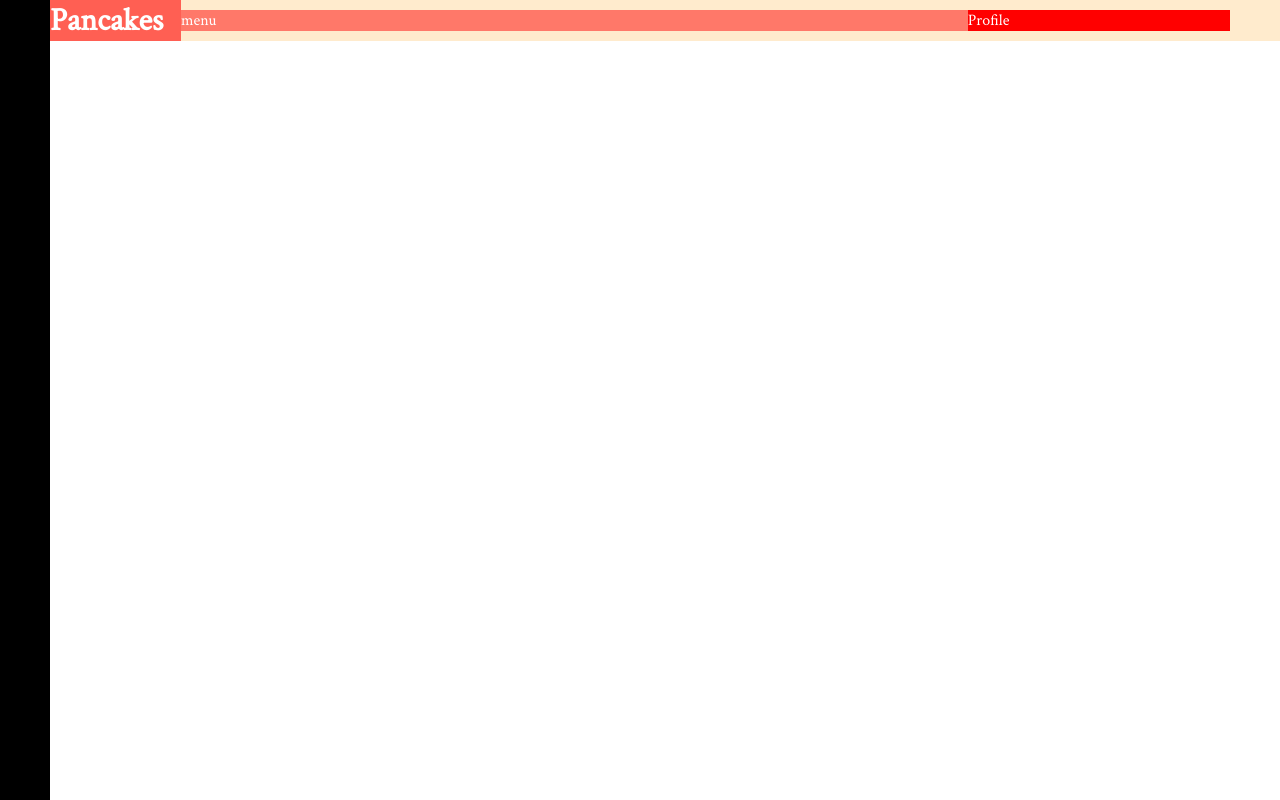
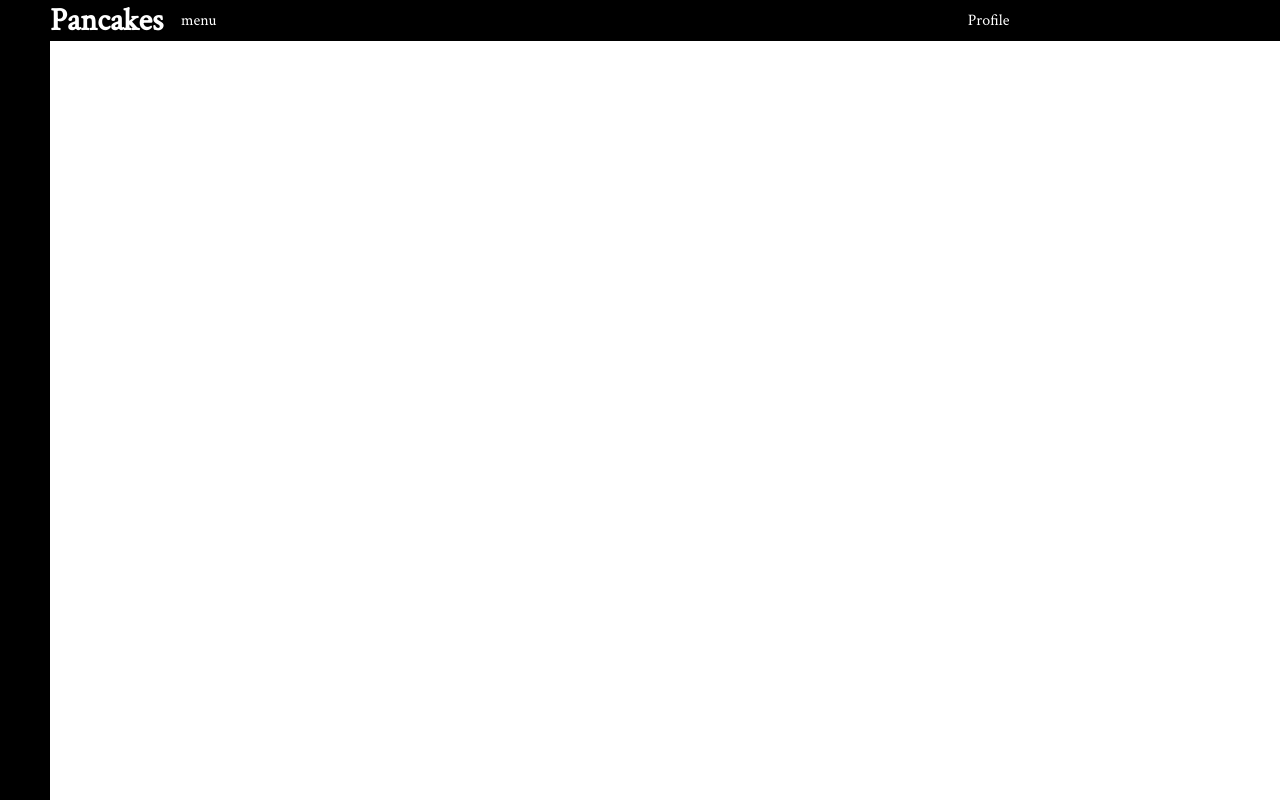
Before and after one commit to tapOnBoss/movieSite, a plain HTML site: page app/moviesite.html in a window 1280 px wide. Drawn offline with Linux system fonts and the light colour scheme.

Commit message:
Update style.css
Changed color from navbar red to black, text color from black to white in the navbar.

```diff
--- a/styles/style.css
+++ b/styles/style.css
@@ -13,25 +13,22 @@ body{
 .navbar-container{
     display: flex;
     align-items: center;
-    background-color: blanchedalmond;
+    background-color: black;
+    color: white;
     padding: 0 50px;
     height: 100%;
-    color: white;
 }
 .logo-container{
     flex: 1;
-    background-color: rgba(255, 0, 0, 0.592);
 }
 .logo{
     font-family: 'Crimson Text', serif;
 }
 .menu-container{
     flex: 6;
-    background-color: rgba(255, 0, 0, 0.492);
 }
 .profile-container{
     flex:2;
-    background-color: red;
 }
 .sidebar{
     width: 50px;
```
